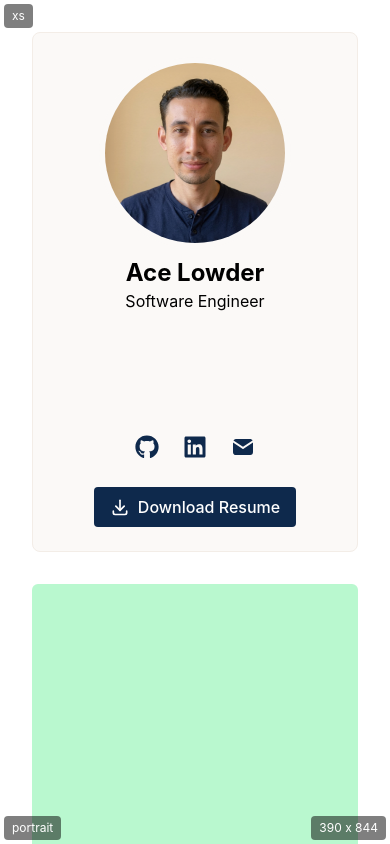
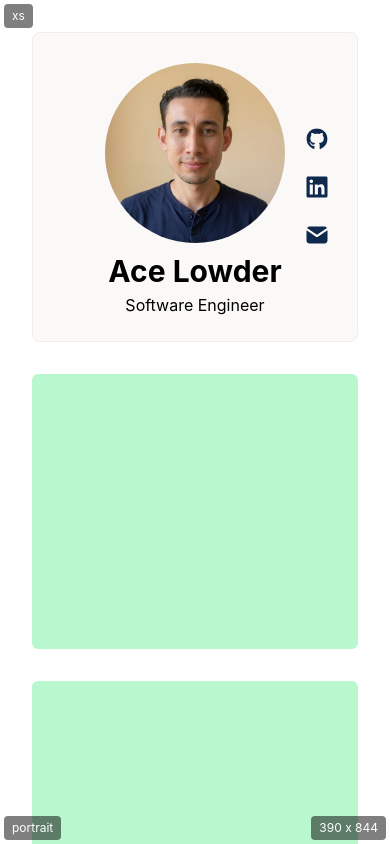
Before and after one commit to ace-lowder/portfolio, a React (Vite) app: page / in a window 390 px wide. Shown: the top 844 px of the page. Built offline with nearby package versions, Linux system fonts and the light colour scheme.

Commit message:
style: refine responsive profile card

```diff
--- a/src/components/ProfileCard.tsx
+++ b/src/components/ProfileCard.tsx
@@ -7,7 +7,7 @@ import { TbMailFilled } from "react-icons/tb";
 
 function ProfileCard() {
   return (
-    <aside className="flex h-130 w-full flex-col justify-between gap-0 self-start overflow-hidden rounded-lg border border-card-border bg-card min-[785px]:relative min-[785px]:block min-[785px]:h-auto min-[1209px]:flex min-[1209px]:h-130 min-[1209px]:sticky min-[1209px]:top-8 min-[1209px]:w-82 min-[1209px]:shrink-0 min-[1209px]:flex-col min-[1209px]:justify-between">
+    <aside className="relative block h-auto w-full gap-0 self-start overflow-hidden rounded-lg border border-card-border bg-card min-[785px]:relative min-[785px]:block min-[785px]:h-auto min-[1209px]:flex min-[1209px]:h-122 min-[1209px]:sticky min-[1209px]:top-8 min-[1209px]:w-74 min-[1209px]:shrink-0 min-[1209px]:flex-col min-[1209px]:items-stretch min-[1209px]:justify-between">
       <img
         src={coverImage}
         alt=""
@@ -26,13 +26,13 @@ export default ProfileCard;
 
 function Profile() {
   return (
-    <div className="flex flex-col items-center justify-start p-6 text-center min-[785px]:relative min-[785px]:z-10 min-[785px]:items-start min-[785px]:justify-start min-[785px]:text-left min-[1209px]:static min-[1209px]:items-center min-[1209px]:justify-start min-[1209px]:text-center">
+    <div className="w-full flex flex-col items-center justify-start p-6 gap-1 text-center min-[785px]:relative min-[785px]:z-10 min-[785px]:flex-none min-[785px]:items-start min-[785px]:justify-start min-[785px]:text-left min-[1209px]:static min-[1209px]:items-center min-[1209px]:justify-start min-[1209px]:text-center">
       <img
         src={profileImage}
         alt="Ace Lowder"
-        className="mb-2 size-48 rounded-full border-6 border-card object-cover"
+        className="size-48 rounded-full border-6 border-card object-cover"
       />
-      <h1>Ace Lowder</h1>
+      <h1 className="text-3xl">Ace Lowder</h1>
       <p>Software Engineer</p>
     </div>
   );
@@ -40,41 +40,44 @@ function Profile() {
 
 function Socials() {
   return (
-    <div className="flex flex-col items-center justify-center gap-6 bg-transparent p-6 min-[785px]:absolute min-[785px]:bottom-6 min-[785px]:right-6 min-[785px]:z-10 min-[785px]:flex-row min-[785px]:items-center min-[785px]:gap-6 min-[785px]:p-0 min-[1209px]:static min-[1209px]:z-10 min-[1209px]:flex-col min-[1209px]:items-center min-[1209px]:justify-center min-[1209px]:gap-6 min-[1209px]:p-6">
-      <nav aria-label="Social links" className="flex gap-4">
+    <div className="absolute inset-y-0 right-6 z-10 flex flex-col items-center justify-center bg-transparent min-[785px]:top-auto min-[785px]:bottom-6 min-[785px]:translate-y-0 min-[785px]:flex-row min-[785px]:items-center min-[785px]:gap-6 min-[785px]:p-0 min-[1209px]:static min-[1209px]:z-10 min-[1209px]:flex-col min-[1209px]:items-center min-[1209px]:justify-center min-[1209px]:gap-6 min-[1209px]:p-6">
+      <nav
+        aria-label="Social links"
+        className="flex flex-col gap-4 min-[785px]:flex-row"
+      >
         <a
           href="https://github.com/ace-lowder"
           target="_blank"
           rel="noreferrer"
           aria-label="Open Ace Lowder on GitHub"
-          className="cursor-pointer rounded p-1 text-primary transition-colors hover:bg-gray-50 focus-visible:bg-gray-50"
+          className="cursor-pointer rounded p-1 text-primary transition-colors hover:bg-gray-200 focus-visible:bg-gray-50"
         >
-          <FaGithub className="size-6" aria-hidden="true" />
+          <FaGithub className="size-6 scale-90" aria-hidden="true" />
         </a>
         <a
           href="https://www.linkedin.com/in/ace-lowder/"
           target="_blank"
           rel="noreferrer"
           aria-label="Open Ace Lowder on LinkedIn"
-          className="cursor-pointer rounded p-1 text-primary transition-colors hover:bg-gray-50 focus-visible:bg-gray-50"
+          className="cursor-pointer rounded p-1 text-primary transition-colors hover:bg-gray-200 focus-visible:bg-gray-50"
         >
-          <FaLinkedin className="size-6" aria-hidden="true" />
+          <FaLinkedin className="size-6 scale-100" aria-hidden="true" />
         </a>
         <a
           href="mailto:ace.lowder@gmail.com"
           aria-label="Email Ace Lowder"
-          className="cursor-pointer rounded p-1 text-primary transition-colors hover:bg-gray-50 focus-visible:bg-gray-50"
+          className="cursor-pointer rounded p-1 text-primary transition-colors hover:bg-gray-200 focus-visible:bg-gray-50"
         >
-          <TbMailFilled className="size-6" aria-hidden="true" />
+          <TbMailFilled className="size-6 scale-105" aria-hidden="true" />
         </a>
       </nav>
       <a
         href="https://www.google.com/"
         target="_blank"
         rel="noreferrer"
-        className="inline-flex cursor-pointer items-center gap-2 rounded bg-primary px-4 py-2 font-medium text-white transition-opacity hover:opacity-90 focus-visible:opacity-90"
+        className="hidden cursor-pointer items-center gap-2 rounded-md bg-primary px-5 py-2 font-medium text-white transition-opacity hover:opacity-90 focus-visible:opacity-90 min-[785px]:inline-flex"
       >
-        <TbDownload className="size-5" aria-hidden="true" />
+        <TbDownload className="size-5 scale-100" aria-hidden="true" />
         Download Resume
       </a>
     </div>
```
